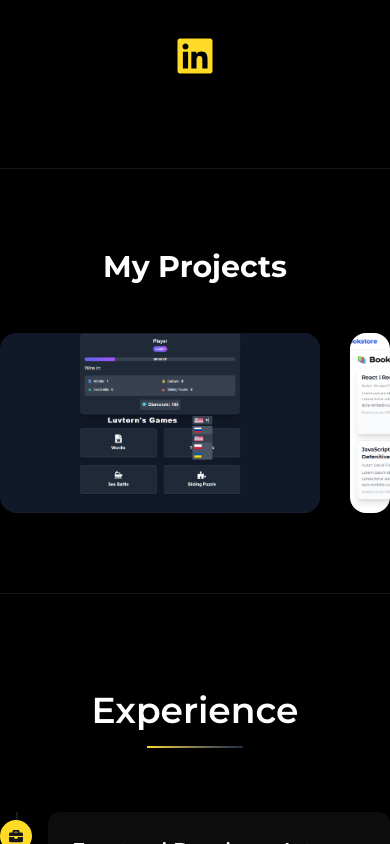
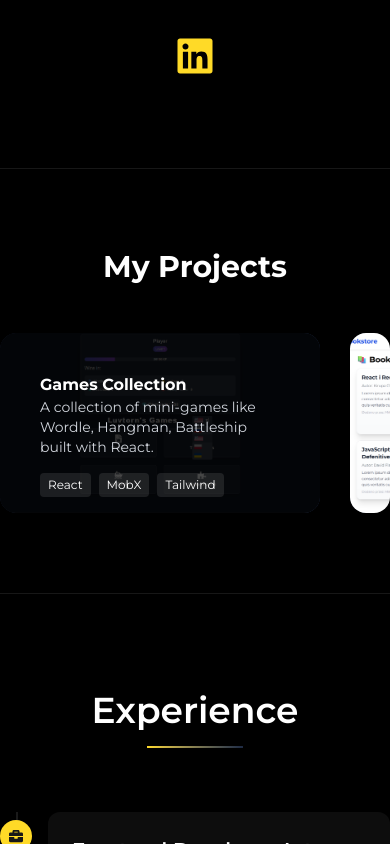
Before and after one commit to luvtorn/portfolio-luvtorn, a Next.js app: page / in a window 390 px wide. Both pictures are taken after a click on the element 160 px from the left and 2387 px from the top of the page. Shown: the part 1965-2809 px from the top of the page. Built offline with nearby package versions, Linux system fonts and the light colour scheme.

Commit message:
fixed slider on mobile

```diff
--- a/src/app/components/Hero.tsx
+++ b/src/app/components/Hero.tsx
@@ -36,7 +36,12 @@ const Hero = () => {
           </p>
 
           <div className="flex items-center gap-4 mt-4">
-            <Button className="hover:px-6.5">View Projects</Button>
+            <a
+              href="#projects"
+              className="px-5 py-2 rounded-lg transition-all border border-secondary bg-primary text-black hover:bg-[#ddbd1d] hover:px-6"
+            >
+              View Projects
+            </a>
             <a
               href="#contact"
               className="px-5 py-2 rounded-lg transition-all border border-secondary text-white hover:bg-secondary hover:text-white hover:px-6"
--- a/src/app/components/Projects/Projects.tsx
+++ b/src/app/components/Projects/Projects.tsx
@@ -11,7 +11,15 @@ import "swiper/css/pagination";
 import { Swiper, SwiperSlide } from "swiper/react";
 
 const Projects = () => {
-  const [active, setActive] = useState(false);
+  const [active, setActive] = useState("");
+
+  const handleActive = (title: string) => {
+    if (active === title) {
+      setActive("");
+    } else {
+      setActive(title);
+    }
+  };
 
   return (
     <section id="projects" className=" bg-black text-white py-20 px-6">
@@ -36,9 +44,7 @@ const Projects = () => {
             <SwiperSlide key={index}>
               <motion.div
                 whileHover={{ scale: 1.03 }}
-                onMouseEnter={() => setActive(true)}
-                onMouseLeave={() => setActive(false)}
-                onClick={() => setActive((prev) => !prev)}
+                onClick={() => handleActive(project.title)}
                 className="relative rounded-2xl overflow-hidden bg-gray-900 shadow-lg cursor-pointer aspect-video"
               >
                 {/* Картинка */}
@@ -50,7 +56,9 @@ const Projects = () => {
 
                 {/* Overlay */}
                 <motion.div
-                  animate={{ opacity: active ? 1 : 0 }}
+                  initial={{ opacity: 0 }}
+                  whileHover={{ opacity: 1 }}
+                  animate={active === project.title ? { opacity: 1 } : { opacity: 0 }}
                   transition={{ duration: 0.3 }}
                   className="absolute inset-0 bg-black/80 flex flex-col justify-between p-10 rounded-2xl"
                 >
```
